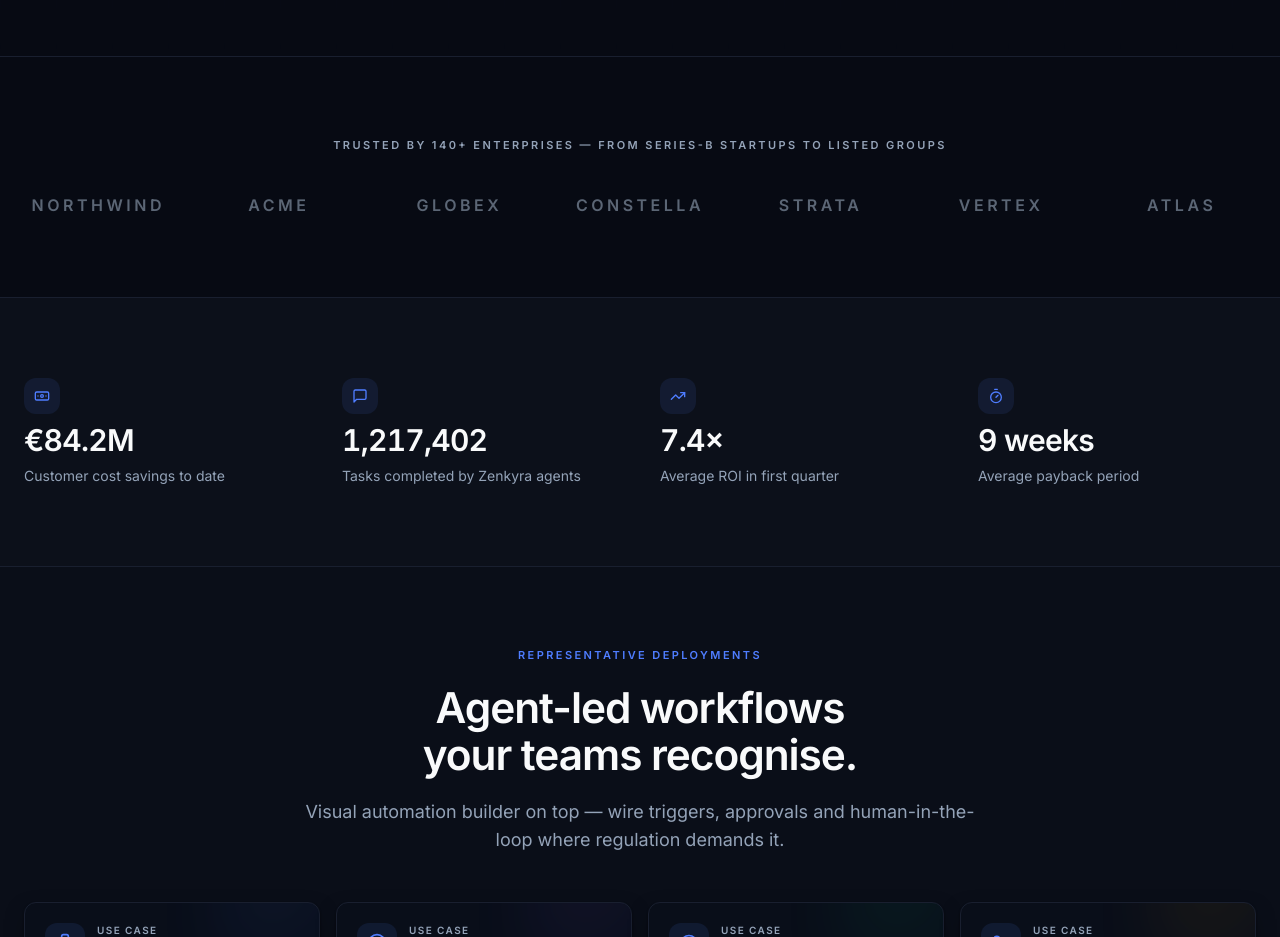
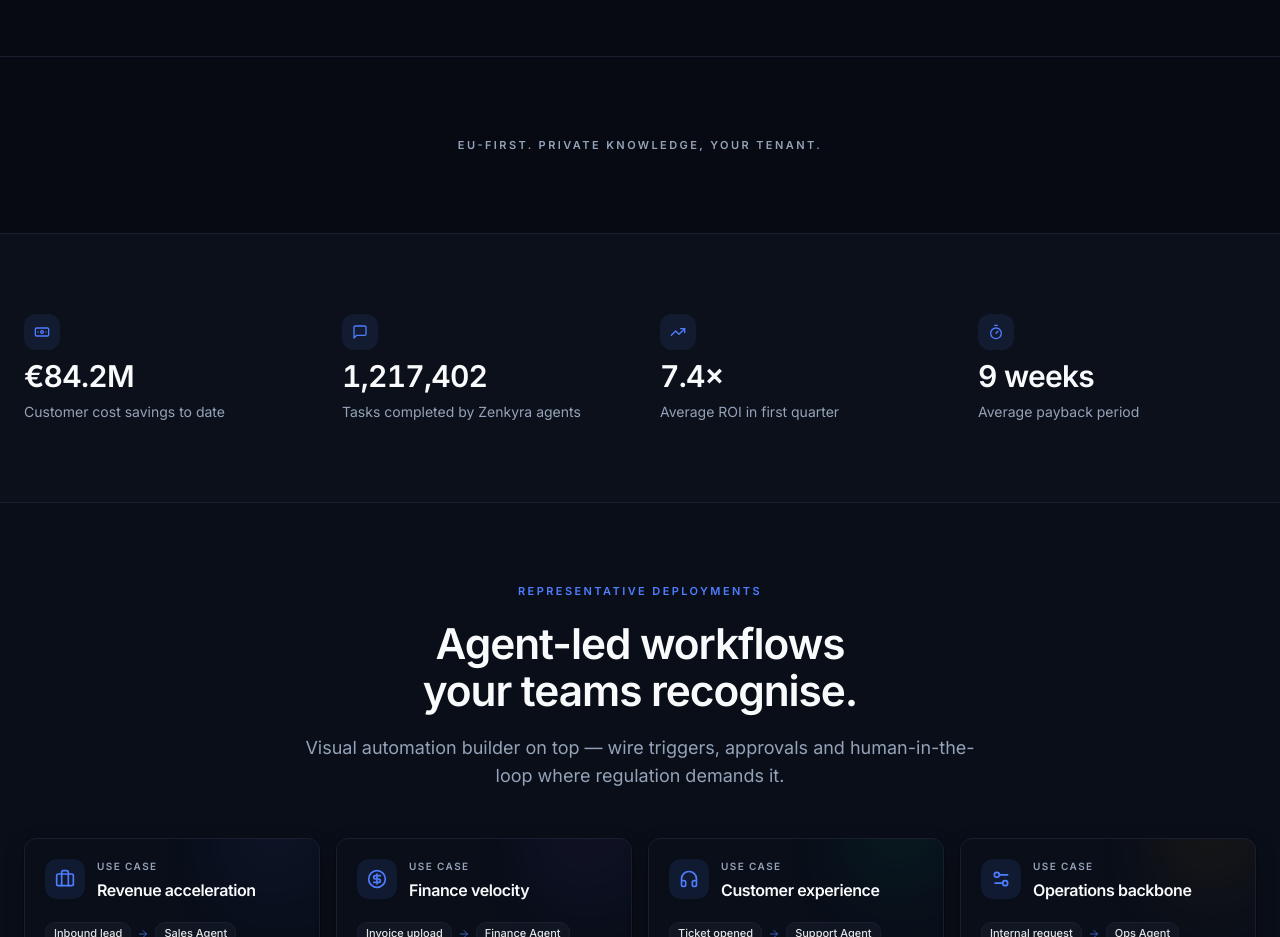
Before and after one commit to CaetanoLuis-Enerwise/zenkyra-ai, a Next.js app: page / in a window 1280 px wide. Shown: the part 980-1917 px from the top of the page. Built offline with nearby package versions, Linux system fonts and the light colour scheme.

Commit message:
Strip fake SOC 2 / 140+ / ISO / free-trial claims from marketing copy.

```diff
--- a/src/components/marketing/logos.tsx
+++ b/src/components/marketing/logos.tsx
@@ -1,30 +1,10 @@
-const logos = [
-  "NORTHWIND",
-  "ACME",
-  "GLOBEX",
-  "CONSTELLA",
-  "STRATA",
-  "VERTEX",
-  "ATLAS",
-];
-
 export function Logos() {
   return (
     <section className="section-marketing-tight border-border bg-background">
       <div className="container">
         <p className="text-center text-[11px] font-semibold uppercase tracking-[0.22em] text-muted-foreground">
-          Trusted by 140+ enterprises — from Series-B startups to listed groups
+          EU-first. Private knowledge, your tenant.
         </p>
-        <div className="mt-10 grid grid-cols-2 items-center justify-items-center gap-x-8 gap-y-9 sm:grid-cols-3 md:grid-cols-4 lg:grid-cols-7">
-          {logos.map((l) => (
-            <span
-              key={l}
-              className="select-none text-base font-semibold tracking-[0.22em] text-muted-foreground/60 transition-colors duration-300 hover:text-foreground"
-            >
-              {l}
-            </span>
-          ))}
-        </div>
       </div>
     </section>
   );
```
